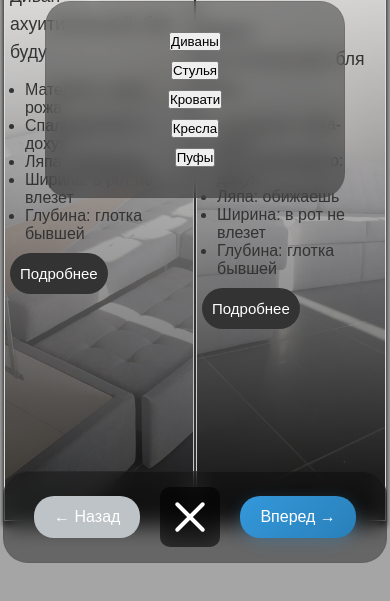
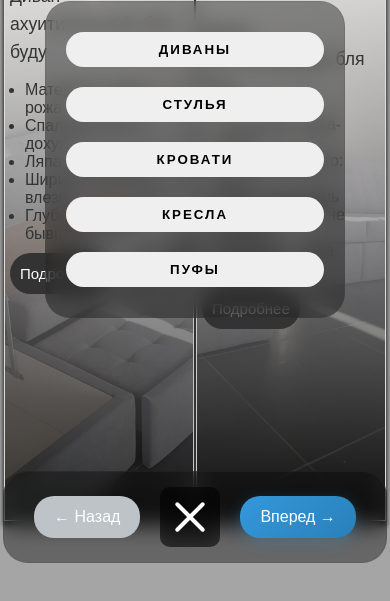
Before and after one commit to Front-Eugene/Book-site, a plain HTML site: page index.html in a window 390 px wide. Both pictures are taken after a click on the element 190 px from the left and 616 px from the top of the page. Shown: the part 99-700 px from the top of the page. Drawn offline with Linux system fonts and the light colour scheme.

Commit message:
mobile menu styles

```diff
--- a/style.css
+++ b/style.css
@@ -63,8 +63,14 @@
 }
 
 .goToSection {
-    display: block;
+    width: 100%;
+    padding: 10px;
     margin: 10px auto;
+    border-radius: 100px;
+    border: none;
+    text-transform: uppercase;
+    letter-spacing: 2px;
+    font-weight: 600;
     cursor: pointer;
 }
 
```
